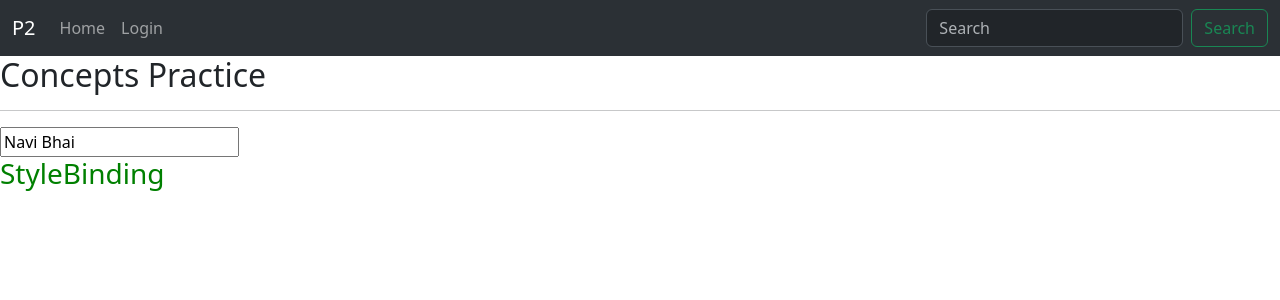
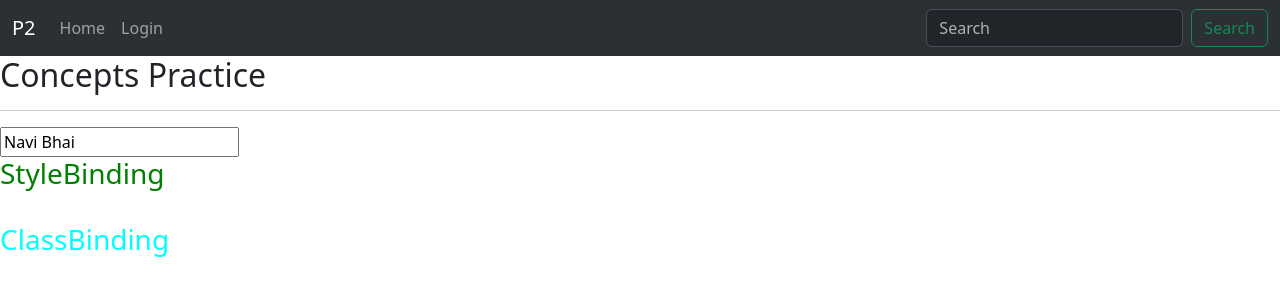
Before and after one commit to NaveenNaviii/p2, an Angular app: page /home in a window 1280 px wide. Shown: the top 300 px of the page. Built offline with nearby package versions, Linux system fonts and the light colour scheme.

Commit message:
classBinding

```diff
--- a/src/app/components/home/home.component.css
+++ b/src/app/components/home/home.component.css
@@ -0,0 +1,7 @@
+.c1{
+    color: aqua;
+}
+
+.c2{
+    color: blue;
+}
--- a/src/app/components/home/home.component.html
+++ b/src/app/components/home/home.component.html
@@ -6,3 +6,5 @@
 
 <h3 [style.color]="color?c1:c2">StyleBinding</h3>
 <br>
+
+<h3 [class]="col?'c1':'c2'">ClassBinding</h3>
--- a/src/app/components/home/home.component.ts
+++ b/src/app/components/home/home.component.ts
@@ -15,5 +15,8 @@ export class HomeComponent {
   c1='red'
   c2='green'
 
+  //class binding
+  col:boolean=true
+
 
 }
```
